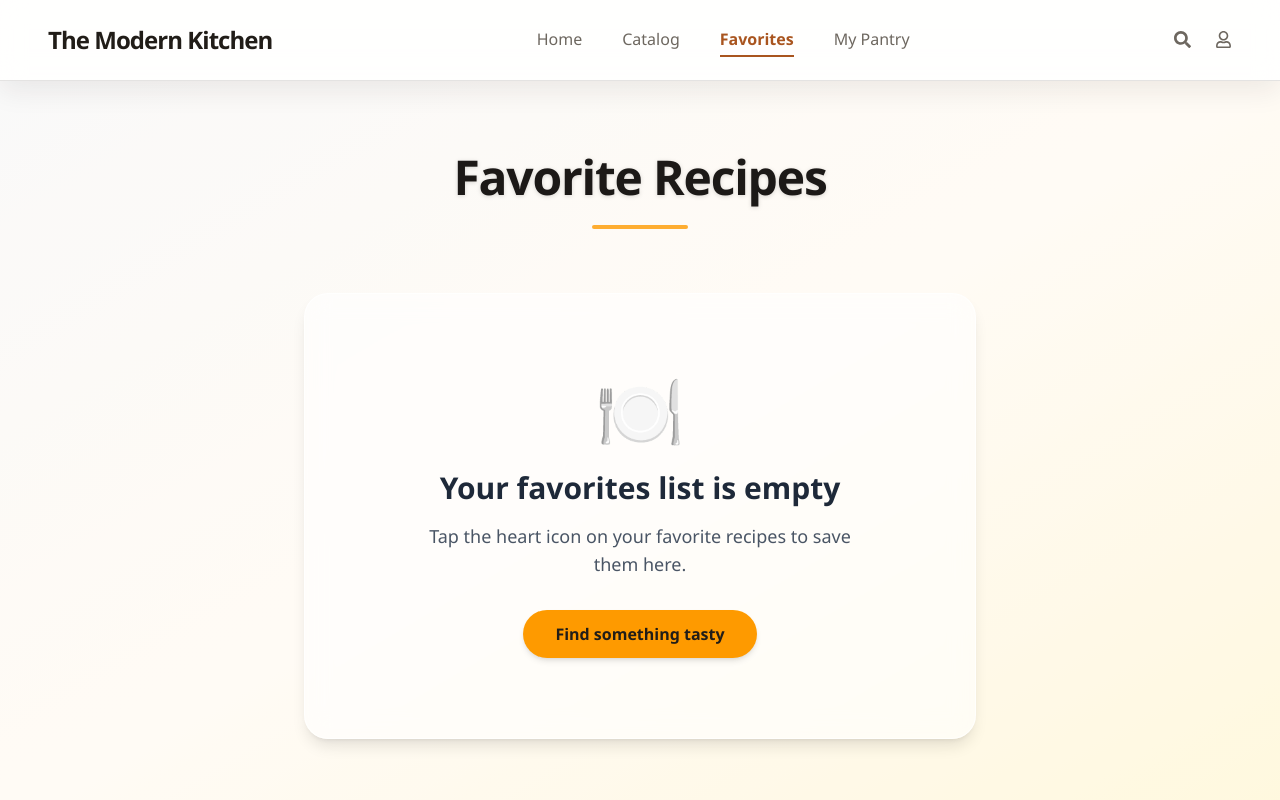
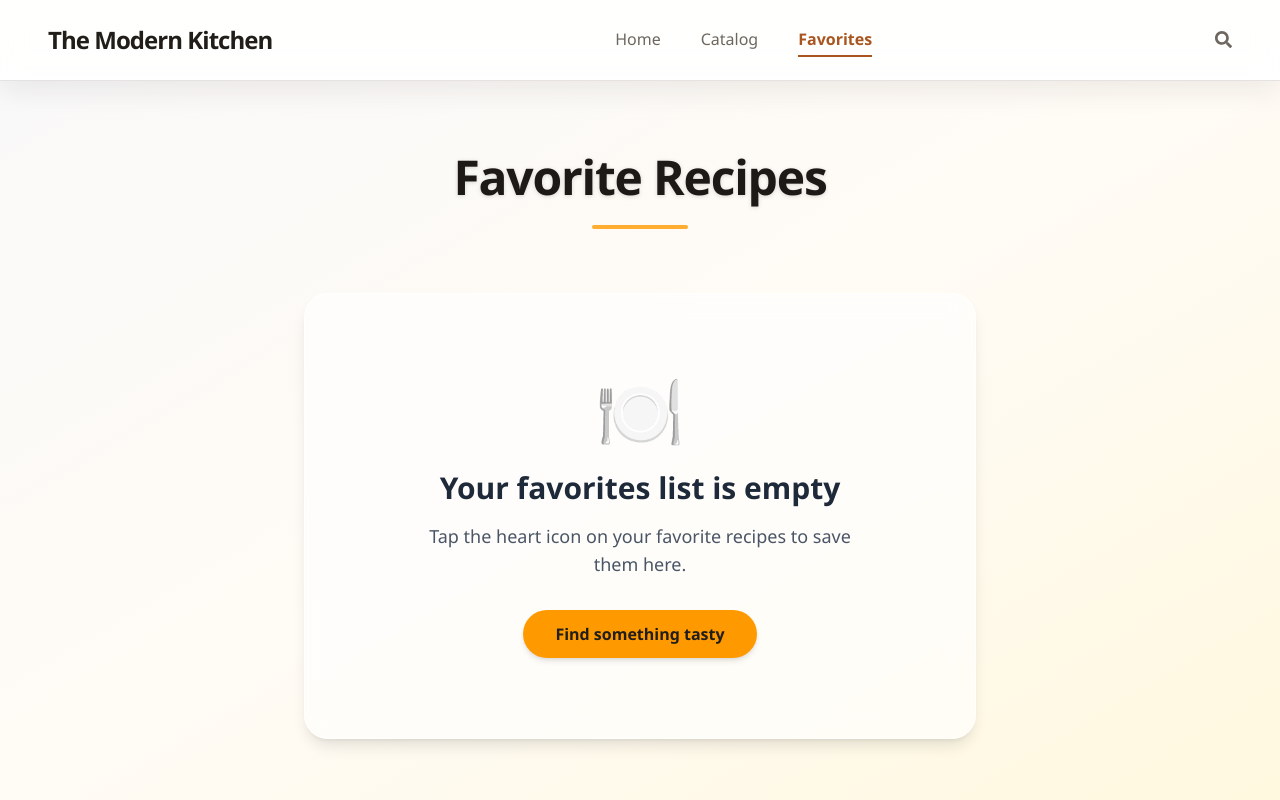
Before and after one commit to T0shich/TheMeal, a React (Vite) app: page /favorites in a window 1280 px wide. Shown: the top 800 px of the page. Built offline with nearby package versions, Linux system fonts and the light colour scheme.

Commit message:
feat: update Header and Recipes components for improved layout and accessibility; implement persistent state for followed meals

```diff
--- a/src/components/Header.tsx
+++ b/src/components/Header.tsx
@@ -16,17 +16,15 @@ const Header = () => {
 				<Link to="/" className="app-brand-link"><h2>The Modern Kitchen</h2></Link>
 			</div>
 			<nav className='flex-1 overflow-x-auto no-scrollbar'>
-				<ul className='mx-auto flex w-max items-center gap-5 whitespace-nowrap text-sm text-stone-600 sm:text-base md:gap-8 lg:gap-10'>
+				<ul className='mx-auto flex w-max items-center gap-7 whitespace-nowrap text-lg text-stone-600 sm:text-base md:gap-8 lg:gap-10'>
 					<HeaderLi to="/">Home</HeaderLi>
 					<HeaderLi to="/recipes">Catalog</HeaderLi>
 					<HeaderLi to="/favorites">Favorites</HeaderLi>
-					<HeaderLi to="/pantry">My Pantry</HeaderLi>
 				</ul>
 			</nav>
 			<div className="hidden shrink-0 sm:block">
 				<ul className='flex gap-6 '>
 					<HeaderLi isIcon onClick={handleSearchClick}><FaSearch className='text-[17px]' /></HeaderLi>
-					<HeaderLi isIcon to="/profile"><FaRegUser className='text-[17px]' /></HeaderLi>
 				</ul>
 			</div>
 		</header>
--- a/src/pages/Recipes.tsx
+++ b/src/pages/Recipes.tsx
@@ -35,7 +35,7 @@ const Recipes = () => {
 
 				<div className="relative z-10 mx-auto w-full max-w-7xl px-4 md:px-8">
 					<div className="mb-8 p-2 md:p-4">
-						<h1 className="text-3xl font-black translate-x-[25%] tracking-tight text-stone-900 md:text-5xl">
+						<h1 className="text-3xl font-black text-center tracking-tight text-stone-900 md:text-5xl">
 							{getHeadingText()}
 						</h1>
 
--- a/src/store/useStore.ts
+++ b/src/store/useStore.ts
@@ -1,4 +1,5 @@
 import { create } from 'zustand'
+import { persist } from 'zustand/middleware'
 import type { Meal } from '../types/meal'
 
 interface CategoryState {
@@ -36,8 +37,15 @@ export const useFilterStore = create<FilterState>(set => ({
 }))
 
 
-export const useFollowStore = create<FollowState>((set) => ({
-	followedMeals: [],
-	addFollowedMeal: (meal: Meal) => set((state) => ({ followedMeals: [...state.followedMeals, meal] })),
-	removeFollowedMeal: (meal: Meal) => set((state) => ({ followedMeals: state.followedMeals.filter((m) => m.idMeal !== meal.idMeal) })),
-}))
+export const useFollowStore = create<FollowState>()(
+	persist(
+		(set) => ({
+			followedMeals: [],
+			addFollowedMeal: (meal: Meal) => set((state) => ({ followedMeals: [...state.followedMeals, meal] })),
+			removeFollowedMeal: (meal: Meal) => set((state) => ({ followedMeals: state.followedMeals.filter((m) => m.idMeal !== meal.idMeal) })),
+		}),
+		{
+			name: 'followed-meals-storage',
+		}
+	)
+)
```
